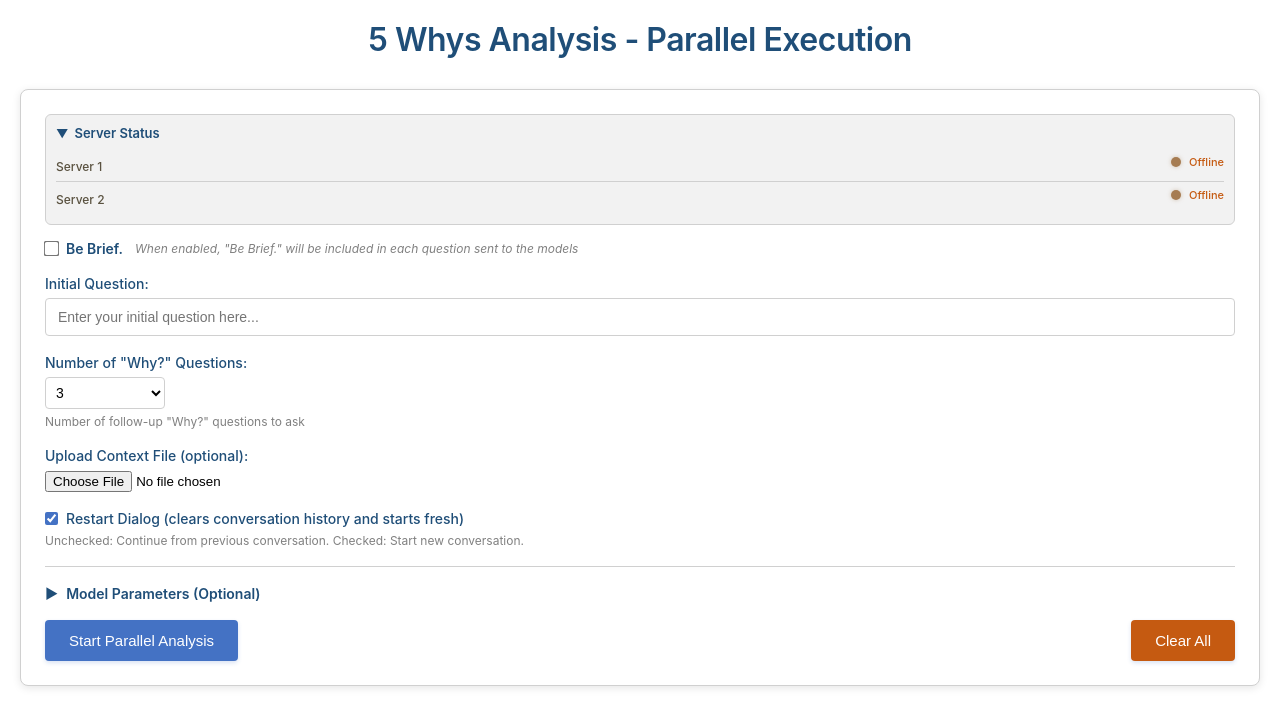
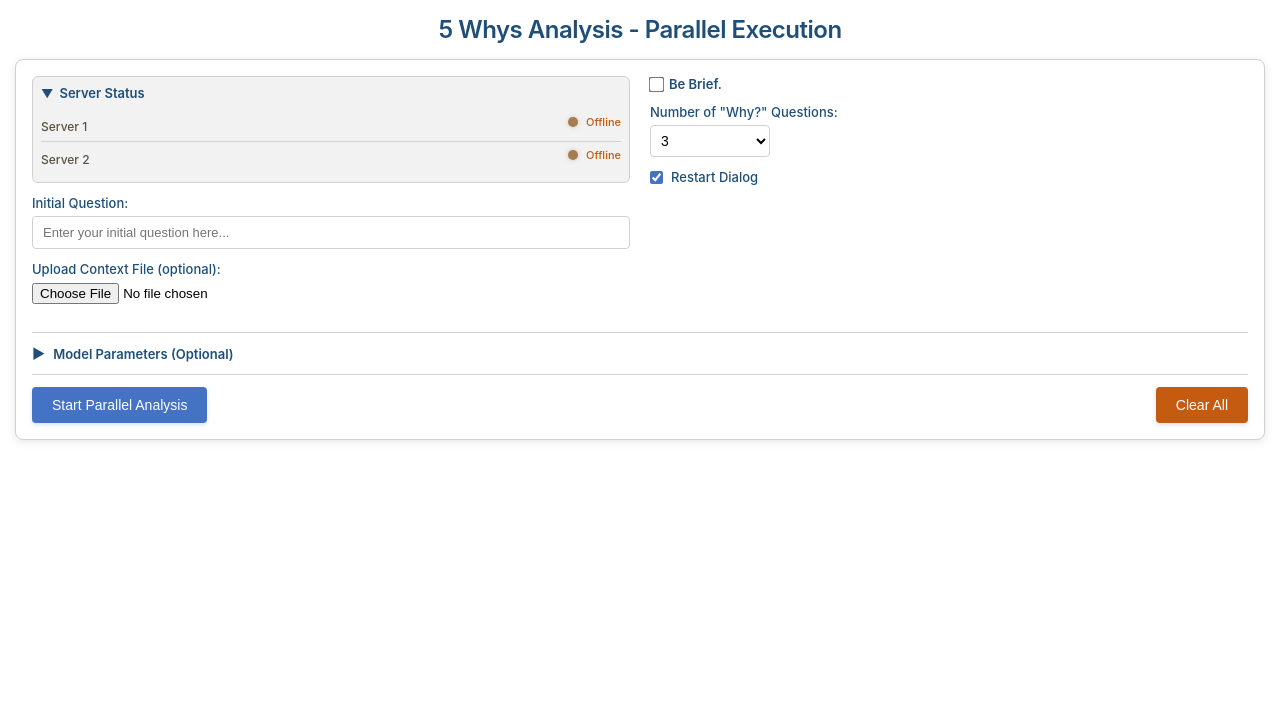
Before and after one commit to mjbernaski/multipleservers, a Flask app: page / in a window 1280 px wide. Shown: the top 727 px of the page. Run offline with Flask 3, Linux system fonts and the light colour scheme; data that the repository does not hold is empty; some libraries are stand-ins or nearby versions.

Commit message:
Reduce initial page real estate with compact two-column layout

```diff
--- a/templates/five_whys_parallel.html
+++ b/templates/five_whys_parallel.html
@@ -15,7 +15,7 @@
         body {
             font-family: -apple-system, BlinkMacSystemFont, 'Segoe UI', Roboto, Oxygen, Ubuntu, Cantarell, sans-serif;
             background: #ffffff;
-            padding: 20px;
+            padding: 15px;
             color: #000000;
         }
 
@@ -27,38 +27,52 @@
         h1 {
             text-align: center;
             color: #1f4e78;
-            margin-bottom: 30px;
+            margin-bottom: 15px;
             font-weight: 600;
             letter-spacing: -0.5px;
+            font-size: 24px;
         }
 
         .controls {
             background: #ffffff;
-            padding: 24px;
+            padding: 16px;
             border-radius: 8px;
             box-shadow: 0 2px 8px rgba(0, 0, 0, 0.1);
             margin-bottom: 20px;
             border: 1px solid #d0d0d0;
         }
 
+        .controls-two-column {
+            display: grid;
+            grid-template-columns: 1fr 1fr;
+            gap: 20px;
+            margin-bottom: 16px;
+        }
+
+        @media (max-width: 1200px) {
+            .controls-two-column {
+                grid-template-columns: 1fr;
+            }
+        }
+
         .form-group {
-            margin-bottom: 18px;
+            margin-bottom: 12px;
         }
 
         label {
             display: block;
-            margin-bottom: 6px;
+            margin-bottom: 5px;
             font-weight: 500;
             color: #1f4e78;
-            font-size: 14px;
+            font-size: 13px;
         }
 
         input[type="text"], textarea {
             width: 100%;
-            padding: 10px 12px;
+            padding: 8px 10px;
             border: 1px solid #d0d0d0;
             border-radius: 4px;
-            font-size: 14px;
+            font-size: 13px;
             background: #ffffff;
             color: #000000;
             transition: border-color 0.2s;
@@ -130,9 +144,9 @@
 
         .server-status-container {
             background: #f2f2f2;
-            padding: 10px;
+            padding: 8px;
             border-radius: 6px;
-            margin-bottom: 15px;
+            margin-bottom: 12px;
             border: 1px solid #d0d0d0;
         }
 
@@ -370,6 +384,9 @@
         <h1>5 Whys Analysis - Parallel Execution</h1>
 
         <div class="controls">
+            <div class="controls-two-column">
+                <!-- Left Column -->
+                <div>
                     <div class="server-status-container">
                         <div class="server-status-title" onclick="toggleServerStatus()">
                             <span id="serverStatusToggle" style="margin-right: 6px; font-size: 12px;">▼</span>
@@ -386,19 +403,25 @@
                         </div>
                     </div>
 
-            <div class="form-group" style="display: flex; align-items: center; gap: 12px; margin-bottom: 18px;">
-                <label style="display: flex; align-items: center; cursor: pointer; margin: 0; font-weight: 600; color: #1f4e78;">
-                    <input type="checkbox" id="beBrief" style="width: auto; margin-right: 8px; cursor: pointer; accent-color: #4472c4; transform: scale(1.2);">
-                    <span>Be Brief.</span>
-                </label>
-                <div style="font-size: 12px; color: #808080; font-style: italic;">
-                    When enabled, "Be Brief." will be included in each question sent to the models
+                    <div class="form-group">
+                        <label for="question">Initial Question:</label>
+                        <input type="text" id="question" placeholder="Enter your initial question here..." value="">
+                    </div>
+
+                    <div class="form-group">
+                        <label for="fileUpload">Upload Context File (optional):</label>
+                        <input type="file" id="fileUpload" accept=".txt,.md,.log,.json" onchange="updateFileInfo()">
+                        <div id="fileInfo" style="margin-top: 5px; font-size: 11px; color: #808080;"></div>
                     </div>
                 </div>
 
-            <div class="form-group">
-                <label for="question">Initial Question:</label>
-                <input type="text" id="question" placeholder="Enter your initial question here..." value="">
+                <!-- Right Column -->
+                <div>
+                    <div class="form-group" style="display: flex; align-items: center; gap: 8px; margin-bottom: 12px;">
+                        <label style="display: flex; align-items: center; cursor: pointer; margin: 0; font-weight: 600; color: #1f4e78;">
+                            <input type="checkbox" id="beBrief" style="width: auto; margin-right: 6px; cursor: pointer; accent-color: #4472c4; transform: scale(1.2);">
+                            <span>Be Brief.</span>
+                        </label>
                     </div>
 
                     <div class="form-group">
@@ -415,29 +438,19 @@
                             <option value="9">9</option>
                             <option value="10">10</option>
                         </select>
-                <div style="margin-top: 5px; font-size: 12px; color: #808080;">
-                    Number of follow-up "Why?" questions to ask
-                </div>
-            </div>
-
-            <div class="form-group">
-                <label for="fileUpload">Upload Context File (optional):</label>
-                <input type="file" id="fileUpload" accept=".txt,.md,.log,.json" onchange="updateFileInfo()">
-                <div id="fileInfo" style="margin-top: 5px; font-size: 12px; color: #808080;"></div>
                     </div>
 
                     <div class="form-group">
                         <label style="display: flex; align-items: center; cursor: pointer;">
                             <input type="checkbox" id="restartDialog" checked style="width: auto; margin-right: 8px; cursor: pointer; accent-color: #4472c4;">
-                    <span>Restart Dialog (clears conversation history and starts fresh)</span>
+                            <span style="font-size: 13px;">Restart Dialog</span>
                         </label>
-                <div style="margin-top: 5px; font-size: 12px; color: #808080;">
-                    Unchecked: Continue from previous conversation. Checked: Start new conversation.
+                    </div>
                 </div>
             </div>
 
-            <div class="form-group" style="border-top: 1px solid #d0d0d0; padding-top: 18px; margin-top: 18px;">
-                <label style="display: flex; align-items: center; cursor: pointer; font-weight: 600; color: #1f4e78; margin-bottom: 12px;" onclick="toggleModelParams()">
+            <div class="form-group" style="border-top: 1px solid #d0d0d0; padding-top: 12px; margin-top: 12px;">
+                <label style="display: flex; align-items: center; cursor: pointer; font-weight: 600; color: #1f4e78; margin-bottom: 10px;" onclick="toggleModelParams()">
                     <span id="modelParamsToggle" style="margin-right: 8px; font-size: 14px;">▶</span>
                     <span>Model Parameters (Optional)</span>
                 </label>
@@ -485,10 +498,10 @@
                 </div>
             </div>
 
-            <div style="display: flex; gap: 10px; align-items: center;">
-                <button id="startBtn" onclick="startAnalysis()">Start Parallel Analysis</button>
-                <button id="createPdfBtn" onclick="createPdf()" style="display: none; background: #70ad47;">📄 Create PDF</button>
-                <button onclick="clearAll()" style="background: #c55a11; margin-left: auto;">Clear All</button>
+            <div style="display: flex; gap: 10px; align-items: center; margin-top: 12px; padding-top: 12px; border-top: 1px solid #d0d0d0;">
+                <button id="startBtn" onclick="startAnalysis()" style="padding: 10px 20px; font-size: 14px;">Start Parallel Analysis</button>
+                <button id="createPdfBtn" onclick="createPdf()" style="display: none; background: #70ad47; padding: 10px 20px; font-size: 14px;">📄 Create PDF</button>
+                <button onclick="clearAll()" style="background: #c55a11; margin-left: auto; padding: 10px 20px; font-size: 14px;">Clear All</button>
             </div>
             <div id="status" class="status"></div>
         </div>
```
Lines whose indentation alone changed are shown as unchanged.
